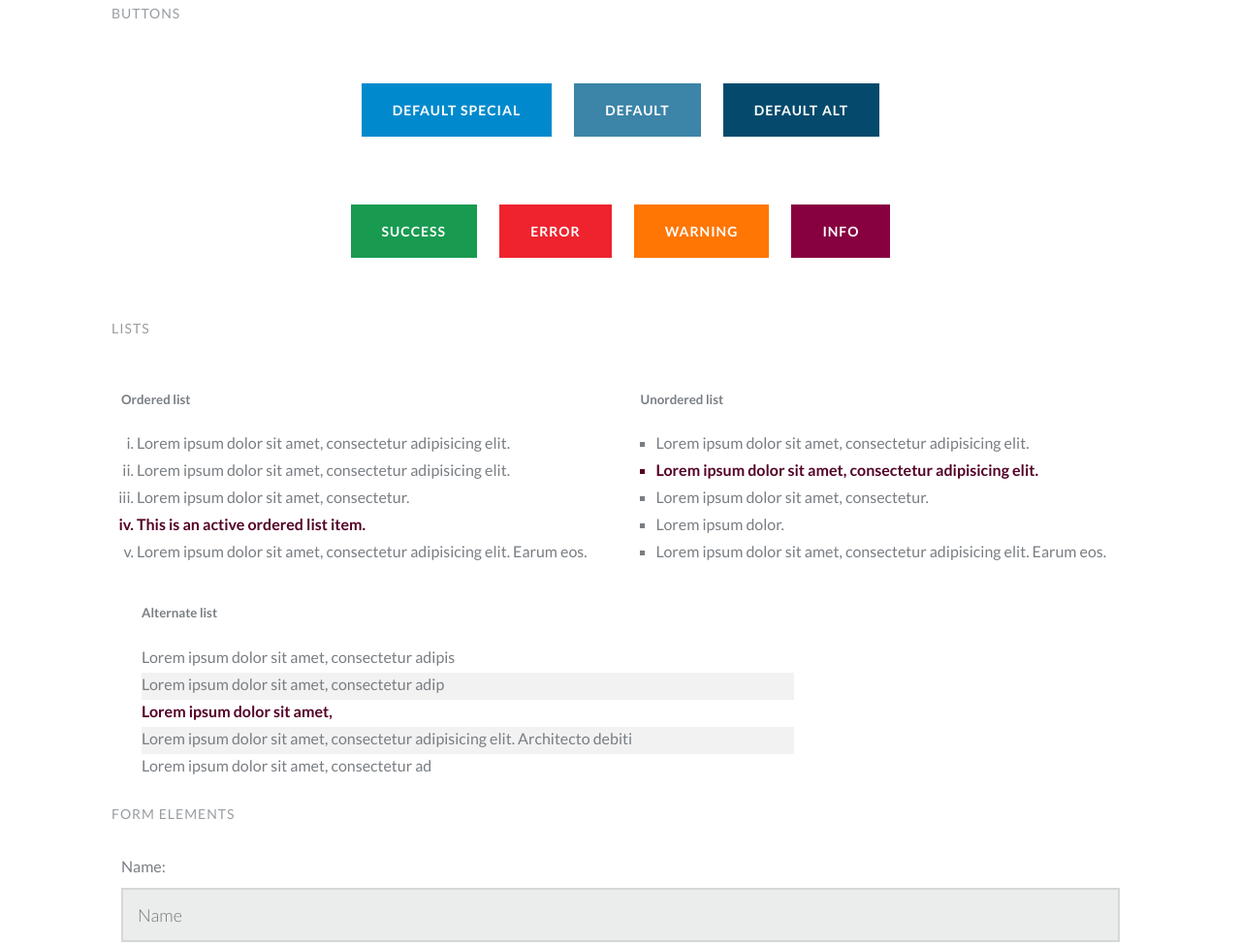
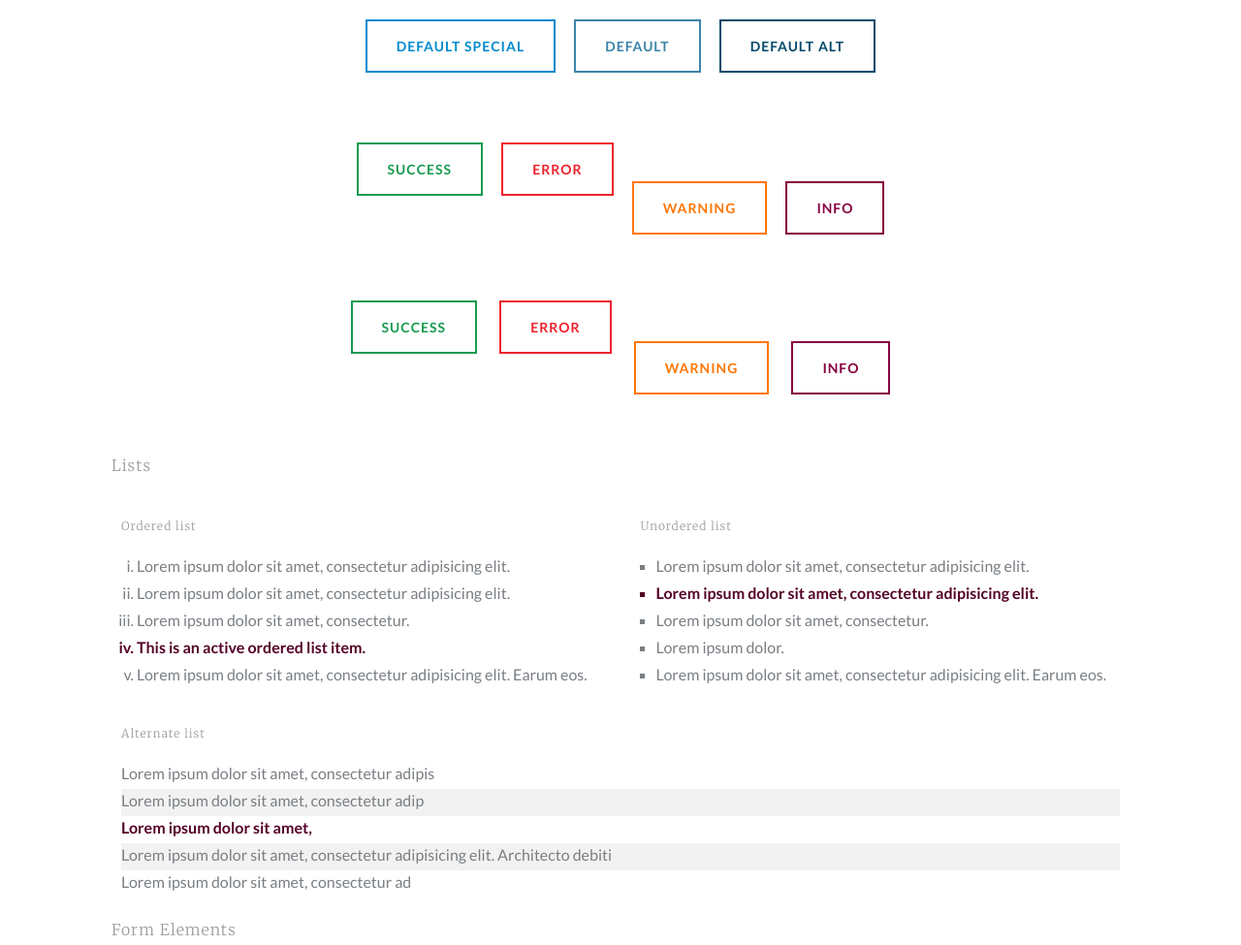
Before and after one commit to brianmontanaweb/performance-framework, a plain HTML site: page index.html in a window 1280 px wide. Shown: the part 1956-2931 px from the top of the page at 97% size. Drawn offline with Linux system fonts and the light colour scheme.

Commit message:
Update to animation maybe with jquery animation.

```diff
--- a/index.html
+++ b/index.html
@@ -60,7 +60,7 @@
 <h4 class="grid">Typography</h4>
 
 <div class="grid">
-    <div class="centered grid__col--8">
+    <div class="centered grid__col--12">
         <h1 class="headline-primary--grouped">Take a look at this h1 grouped element!</h1>
 
         <h2 class="headline-secondary--grouped">This is the h2 grouped element</h2>
@@ -78,7 +78,7 @@
 <h4 class="grid">Text</h4>
 
 <div class="grid">
-    <div class="centered grid__col--8">
+    <div class="centered grid__col--12">
         <p>This is <b>bold</b> and this is <strong>strong</strong>. This is <i>italic</i> and this is
             <em>emphasized</em>. This is <sup>superscript</sup> text and this is <sub>subscript</sub> text. This is <u>underlined</u>,
             this is code: <code>for (;;) { ... }</code> and this is computer response <samp>"Hello world!"</samp>.
@@ -89,10 +89,12 @@
 
           f
         </pre>
-        <blockquote class="quote-left">You know what really gets me going? A really nice set of block quotes. That's right, block quotes
+        <blockquote class="quote-left">You know what really gets me going? A really nice set of block quotes. That's
+            right, block quotes
             that say, "Hey, I'm an article you want to read and nurture."
         </blockquote>
-        <blockquote class="quote-right">You know what really gets me going? A really nice set of block quotes. That's right, block quotes
+        <blockquote class="quote-right">You know what really gets me going? A really nice set of block quotes. That's
+            right, block quotes
             that say, "Hey, I'm an article you want to read and nurture."
         </blockquote>
     </div>
@@ -102,15 +104,25 @@
 
 <div class="grid">
     <div class="grid__col--12 panel--centered">
-        <a class="btn--default-special" href="#">Default Special</a>
-        <a class="btn--default" href="#">Default</a>
-        <a class="btn--default-alt" href="#">Default Alt</a>
+        <a class="btn-primary--default-special" href="#"><span>Default Special</span></a>
+        <a class="btn-primary--default" href="#"><span>Default</span></a>
+        <a class="btn-primary--default-alt" href="#"><span>Default Alt</span></a>
     </div>
+</div>
+<div class="grid">
     <div class="grid__col--12 panel--centered">
-        <a class="btn--success" href="#">Success</a>
-        <a class="btn--error" href="#">Error</a>
-        <button class="btn--warning">Warning</button>
-        <button class="btn--info">Info</button>
+        <a class="btn-primary--success" href="#"><span>Success</span></a>
+        <a class="btn-primary--error" href="#"><span>Error</span></a>
+        <button class="btn-primary--warning"><span>Warning</span></button>
+        <button class="btn-primary--info"><span>Info</span></button>
+    </div>
+</div>
+<div class="grid">
+    <div class="grid__col--12 panel--centered">
+        <a class="btn-secondary--success" href="#">Success</a>
+        <a class="btn-secondary--error" href="#">Error</a>
+        <button class="btn-secondary--warning">Warning</button>
+        <button class="btn-secondary--info">Info</button>
     </div>
 </div>
 
@@ -139,7 +151,9 @@
             <li class="unordered-list__item">Lorem ipsum dolor sit amet, consectetur adipisicing elit. Earum eos.</li>
         </ul>
     </div>
-    <div class="grid__col--8">
+    </div>
+<div class="grid">
+    <div class="grid__col--12">
         <h5>Alternate list</h5>
         <ul class="alternate-list">
             <li class="alternate-list__item">Lorem ipsum dolor sit amet, consectetur adipis</li>
@@ -150,8 +164,6 @@
             </li>
             <li class="alternate-list__item">Lorem ipsum dolor sit amet, consectetur ad</li>
         </ul>
-    </div>
-    <div class="grid__col--12">
     </div>
 </div>
 
--- a/scss/base/_base.scss
+++ b/scss/base/_base.scss
@@ -25,17 +25,19 @@ h2 {
 }
 
 h3 {
+  @extend %hdln-rest;
   font-size: em(18px);
 }
 
+
 h4 {
-  margin-top: em(22px, 14px);
-  margin-bottom: em(32px, 14px);
-  color: palette(grey, light);
-  text-transform: uppercase;
-  letter-spacing: $letter-space;
-  font-weight: $font-weight--medium;
-  font-size: em(14px);
+  @extend %hdln-rest;
+  font-size: em(16px);
+}
+
+h5 {
+  @extend %hdln-rest;
+  font-size: em(12px);
 }
 
 a {
--- a/scss/modules/_buttons.scss
+++ b/scss/modules/_buttons.scss
@@ -2,14 +2,18 @@
 // Buttons
 // ==========================================================================
 
-.btn {
-  @include button-colors($ui-colors);
-  &:hover{
-    @include button-colors($ui-colors);
-  }
+%btn-small{
+
+}
+.btn-primary {
+  @include button-colors--primary($ui-colors);
 }
 
-[class^="btn--"] {
+.btn-secondary {
+  @include button-colors--secondary($ui-colors);
+}
+
+[class^="btn-"] {
   @extend %center-align;
   @extend %btn;
   margin-bottom: em(20px, 14px);
--- a/scss/modules/_extends.scss
+++ b/scss/modules/_extends.scss
@@ -39,6 +39,12 @@
   font-size: em(24px);
   font-family: $font-family--secondary;
 }
+%hdln-rest{
+  color: palette(grey, light);
+  letter-spacing: $letter-space;
+  font-weight: $font-weight--thin;
+  font-family: $font-family--secondary;
+}
 
 // Buttons
 
--- a/scss/modules/_forms.scss
+++ b/scss/modules/_forms.scss
@@ -12,7 +12,7 @@
   }
 
   @include element(input) {
-    font-size: em(18px);
+    font-size: em(16px);
     margin-bottom: em(20px, 18px);
     border: 2px solid palette(grey, x-light);
     background: palette(grey, xx-light);
--- a/scss/utilities/_mixins.scss
+++ b/scss/utilities/_mixins.scss
@@ -18,17 +18,54 @@
 
 // Generate modifier color classes
 
-@mixin button-colors($map) {
+@mixin button-colors--primary($map) {
   @each $theme, $color in $map {
     &--#{$theme} {
-      background-color: $color;
-      border: solid transparent 2px;
+      box-shadow: 0 0 0 2px $color;
       @include transition(all 0.5s ease);
       position: relative;
+      overflow: hidden;
+      color: $color;
+      background-color: transparent;
+      span{
+        position: relative;
+        z-index: 10;
+      }
+      &:after{
+        @include transition(all 0.5s ease);
+        content:"";
+        width: 100%;
+        position: absolute;
+        top: 0;
+        left: 0;
+        right: 0;
+        height: 0;
+        background-color: $color;
+      }
       &:hover {
-        border: solid $color 2px;
-        color: $color;
-        background-color: transparent;
+        box-shadow: 0 0 0 2px $color;
+        color: white;
+        &:after{
+          height: 100%;
+        }
+      }
+    }
+  }
+}
+
+@mixin button-colors--secondary($map) {
+  @each $theme, $color in $map {
+    &--#{$theme} {
+      background-color: transparent;
+      border: solid $color 2px;
+      @include transition(all 0.5s ease);
+      position: relative;
+      color: $color;
+      overflow: hidden;
+      &:hover {
+        border-color: transparent;
+        color: white;
+        background-color: $color;
       }
     }
   }
```
Also changed, not shown: css/application.css, 1 other file.
